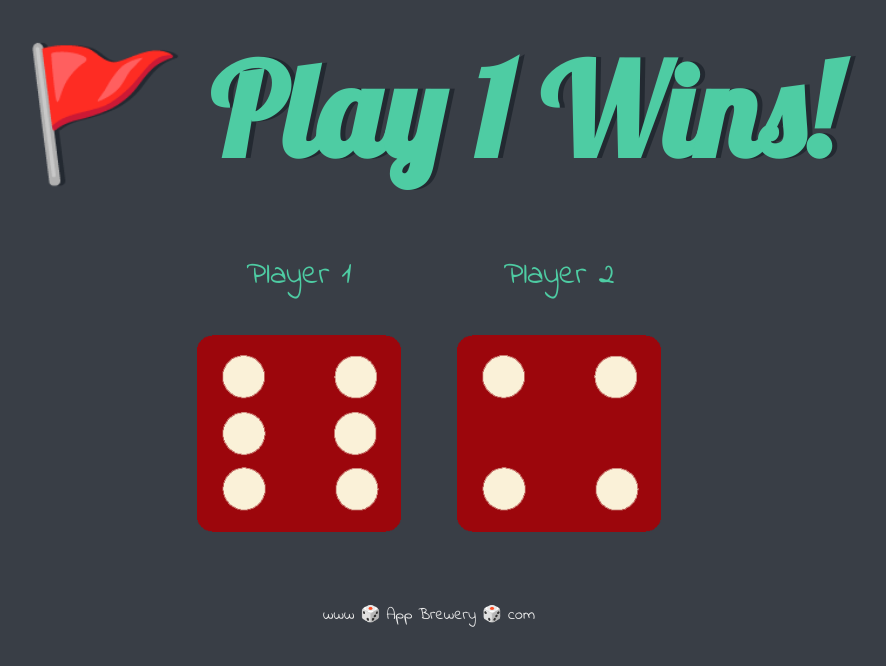
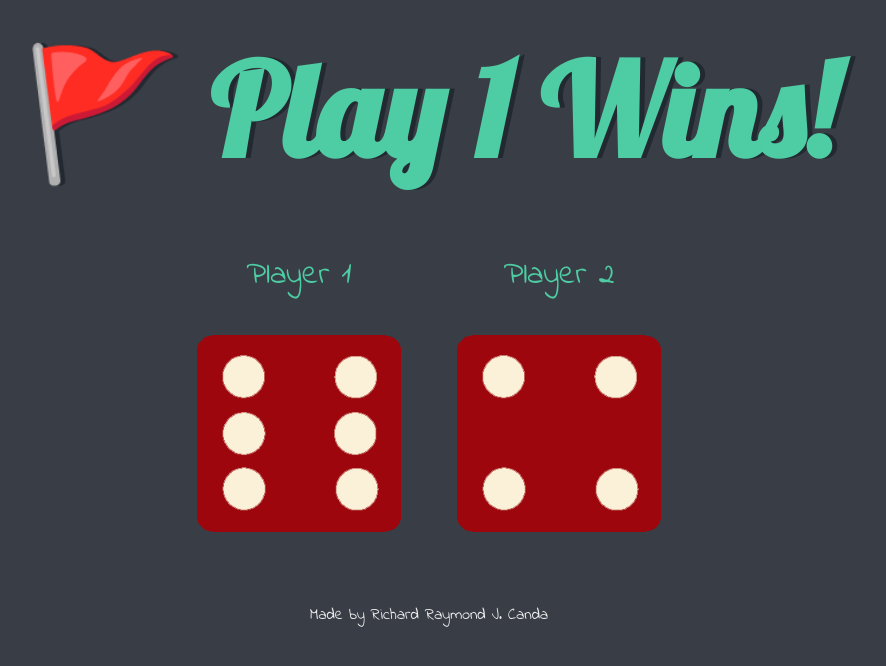
Before and after one commit to rrcanda/dice-game, a plain HTML site: page dicee.html in a window 1280 px wide. Shown: the whole page, without its empty margins (211-1097 px from the left). Drawn offline with Linux system fonts and the light colour scheme.

Commit message:
new footer

```diff
--- a/dicee.html
+++ b/dicee.html
@@ -29,6 +29,6 @@
       </body>
 
       <footer>
-        www 🎲 App Brewery 🎲 com
+        Made by Richard Raymond J. Canda
       </footer>
     </html>
```
